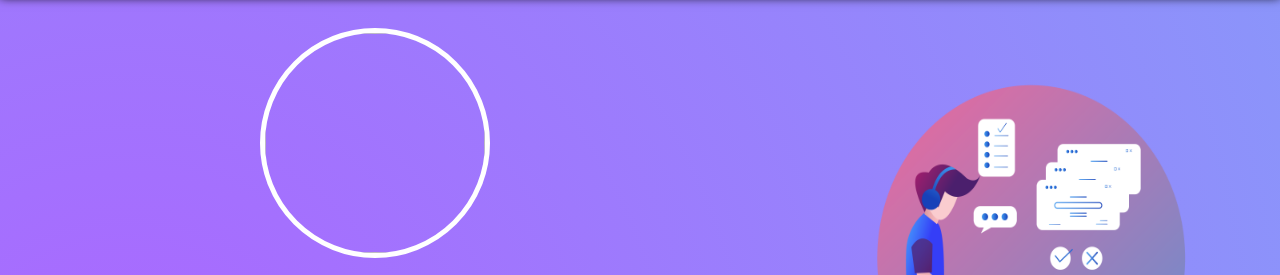
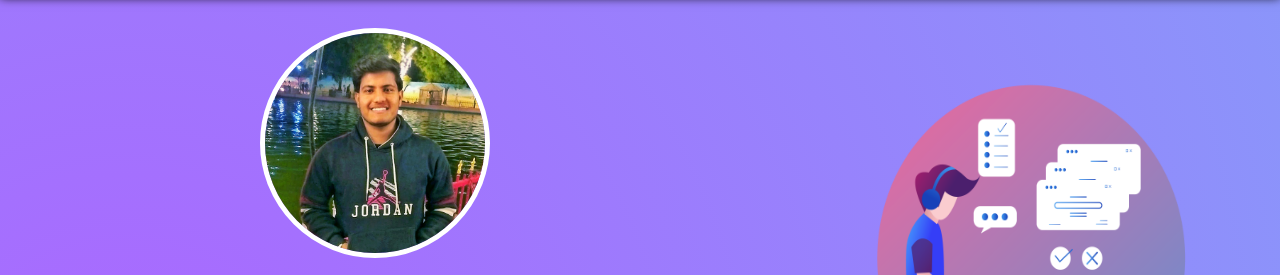
Before and after one commit to Nand-Kishore2000/engineeringwithnk, a plain HTML site: page index.html in a window 1280 px wide. Shown: the part 72-347 px from the top of the page. Drawn offline with Linux system fonts and the light colour scheme; the site is published under a folder, as on GitHub Pages, so addresses that start at the root find nothing.

Commit message:
Update index.html
slash remove form my dp image path

```diff
--- a/index.html
+++ b/index.html
@@ -33,7 +33,7 @@
         <div class="intro">
             <div class="details">
                 <div class="photo">
-                    <img id="photo-img" src="/Nanduportfoliophoto.jpg">
+                    <img id="photo-img" src="Nanduportfoliophoto.jpg">
                 </div>
 
                 <h1 >Hi,I'm Nand Kishore</h1>
```
